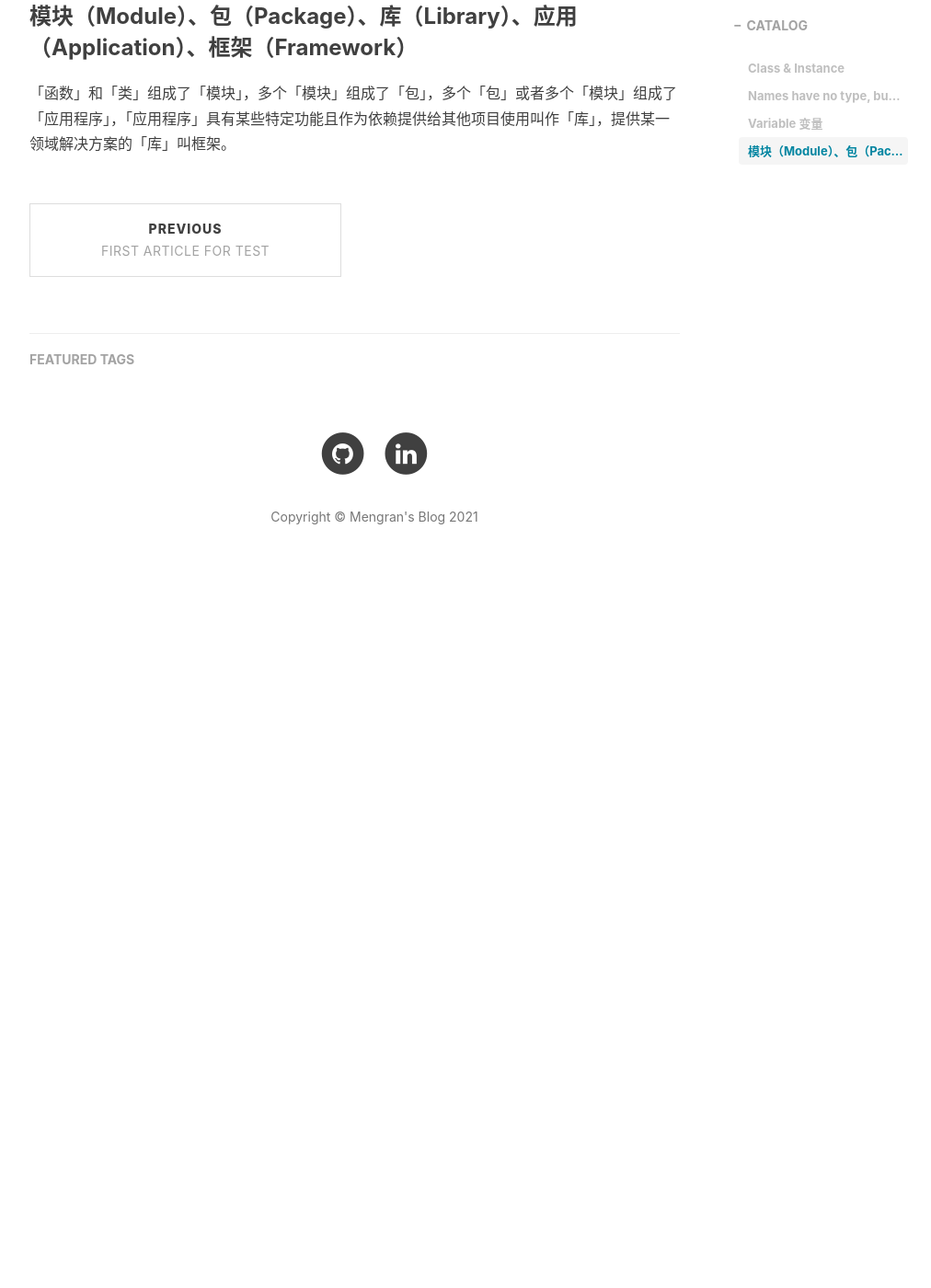
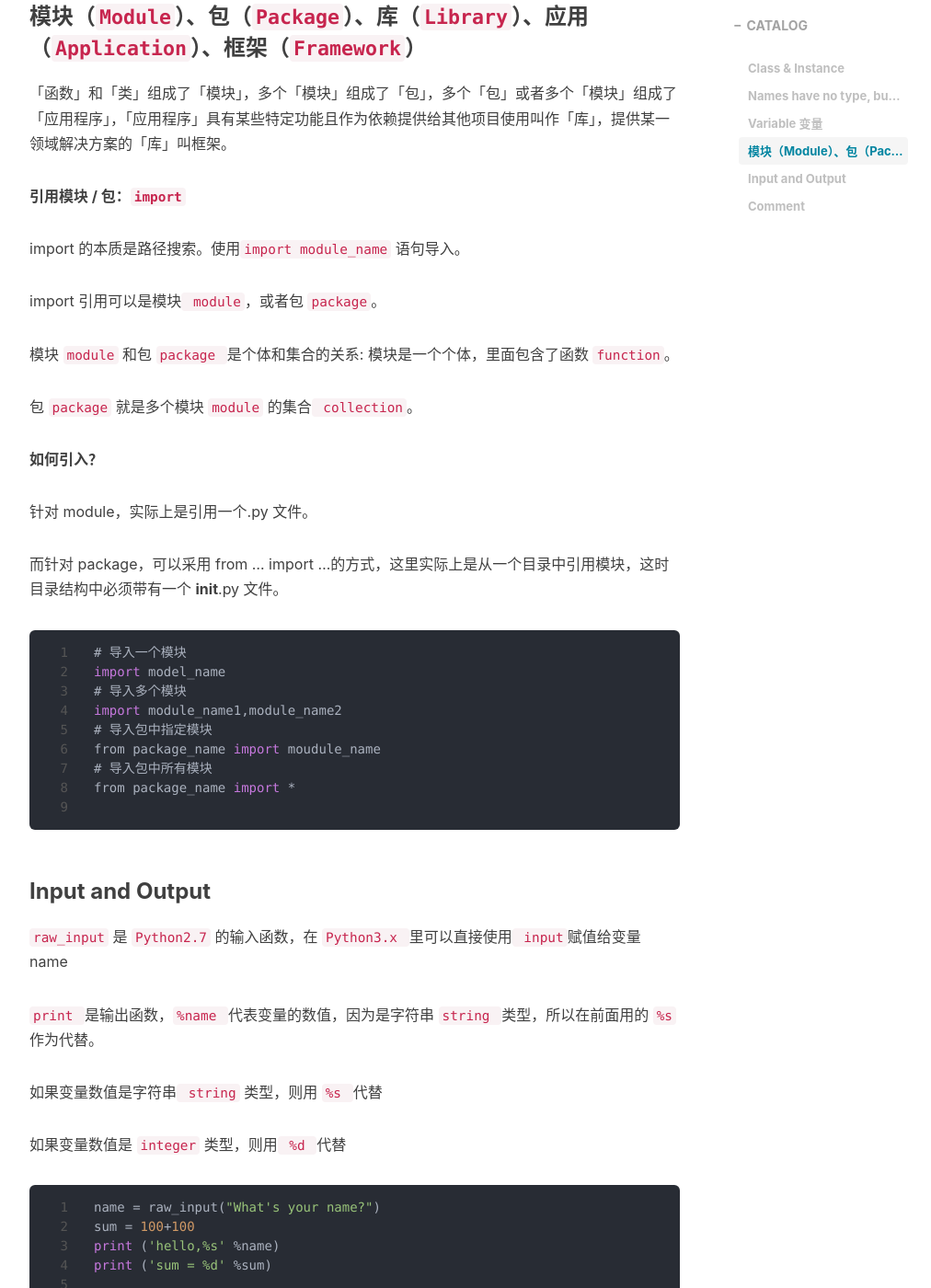
Before and after one commit to mengranli-ali/mengranli-ali.github.io, a Jekyll site: the page built from _posts/python_basics/2021-07-18-python-basics-def.md, in a window 1280 px wide and 1400 px high, scrolled down 2620 px. Shown: the whole window at 92% size, without its empty margins (233-1245 px from the left). Built offline with Jekyll 4.4.1, drawn with Linux system fonts in a browser that asks for light colours; nearby versions of some CDN libraries; comment, search, counter and statistics services are not loaded; before the commit the page ends 3286 px from its top, so only the background shows below that; some of the changed text lies outside the part shown.

Commit message:
add python basic 1 notes

````diff
--- a/_posts/python_basics/2021-07-18-python-basics-def.md
+++ b/_posts/python_basics/2021-07-18-python-basics-def.md
@@ -87,6 +87,76 @@ a = 123
 b = a
 ```
 
-### 模块（Module）、包（Package）、库（Library）、应用（Application）、框架（Framework）
+### 模块（`Module`）、包（`Package`）、库（`Library`）、应用（`Application`）、框架（`Framework`）
 
 「函数」和「类」组成了「模块」，多个「模块」组成了「包」，多个「包」或者多个「模块」组成了「应用程序」，「应用程序」具有某些特定功能且作为依赖提供给其他项目使用叫作「库」，提供某一领域解决方案的「库」叫框架。
+
+**引用模块 / 包：`import`**
+
+import 的本质是路径搜索。使用`import module_name` 语句导入。
+
+import 引用可以是模块` module`，或者包 `package`。
+
+模块 `module` 和包 `package `是个体和集合的关系: 模块是一个个体，里面包含了函数 `function`。
+
+包 `package` 就是多个模块 `module` 的集合` collection`。
+
+**如何引入？**
+
+针对 module，实际上是引用一个.py 文件。
+
+而针对 package，可以采用 from … import …的方式，这里实际上是从一个目录中引用模块，这时目录结构中必须带有一个 __init__.py 文件。
+
+```vim
+# 导入一个模块
+import model_name
+# 导入多个模块
+import module_name1,module_name2
+# 导入包中指定模块
+from package_name import moudule_name
+# 导入包中所有模块
+from package_name import *
+
+```
+
+### Input and Output
+
+`raw_input` 是 `Python2.7` 的输入函数，在 `Python3.x `里可以直接使用` input`赋值给变量 name
+
+`print `是输出函数，`%name `代表变量的数值，因为是字符串 `string `类型，所以在前面用的 `%s `作为代替。
+
+如果变量数值是字符串` string` 类型，则用 `%s `代替
+
+如果变量数值是 `integer` 类型，则用` %d `代替
+
+```vim
+
+name = raw_input("What's your name?")
+sum = 100+100
+print ('hello,%s' %name)
+print ('sum = %d' %sum)
+
+_what's your name? _alicia_
+hello, alicia
+sum = 200_
+```
+
+### Comment
+
+注释 `comment` 在 python 中使用 `#`
+
+如果注释中有中文，一般会在代码前添加 ` - coding: utf-8 -`
+
+如果是多行注释，使用三个单引号，或者三个双引号
+
+```vim
+
+# -*- coding: utf-8 -*
+
+'''
+这是多行注释，用三个单引号
+这是多行注释，用三个单引号
+这是多行注释，用三个单引号
+'''"
+
+```
````
Also changed, not shown: 2 other files.
